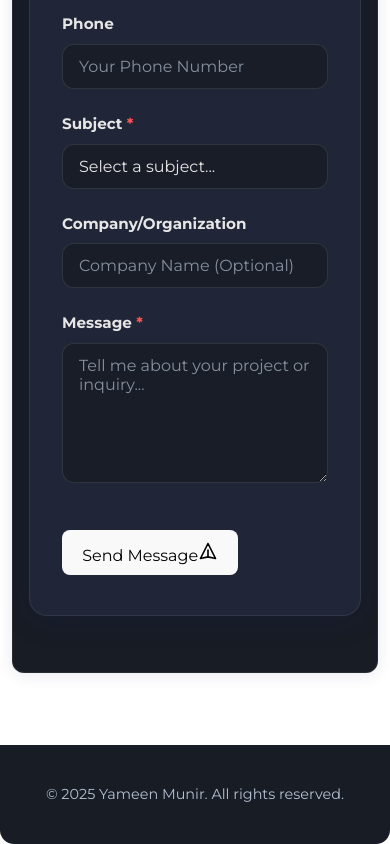
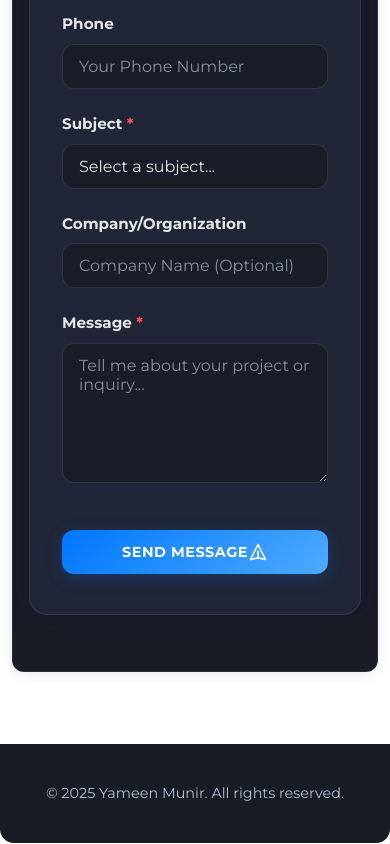
Before and after one commit to YameenMunir/Portfolio-Website, a React (Vite) app: page / in a window 390 px wide. Shown: the part 5580-6424 px from the top of the page. Built offline with nearby package versions, Linux system fonts and the light colour scheme.

Commit message:
feat: implement modern submit button with responsive design and enhanced styling for better user interaction

```diff
--- a/src/App.css
+++ b/src/App.css
@@ -418,10 +418,13 @@ h3 {
   box-shadow: 0 4px 16px rgba(0, 119, 255, 0.25);
   position: relative;
   overflow: hidden;
-  /* Enhanced mobile touch support */
-  min-height: 48px;
-  touch-action: manipulation;
-  -webkit-tap-highlight-color: rgba(78, 170, 255, 0.3);
+  min-width: 140px;
+  width: 100%;
+  display: flex;
+  align-items: center;
+  justify-content: center;
+  text-transform: uppercase;
+  letter-spacing: 0.5px;
 }
 .submit-btn::before {
   content: '';
@@ -430,26 +433,39 @@ h3 {
   left: 50%;
   width: 0;
   height: 0;
-  background: rgba(255, 255, 255, 0.3);
+  background: rgba(255, 255, 255, 0.2);
   border-radius: 50%;
   transform: translate(-50%, -50%);
-  transition: width 0.6s, height 0.6s;
+  transition: all 0.6s cubic-bezier(0.4, 0, 0.2, 1);
+  z-index: 0;
 }
 .submit-btn:hover::before {
   width: 300px;
   height: 300px;
 }
 .submit-btn:hover {
-  transform: translateY(-3px);
+  transform: translateY(-2px);
   box-shadow: 0 8px 25px rgba(0, 119, 255, 0.4);
-}
-
-.submit-btn:disabled {
-  opacity: 0.7;
-  cursor: not-allowed;
-  animation: pulse 1.5s infinite;
-}
-
+  background: linear-gradient(135deg, #0088ff 0%, #5abbff 100%);
+}
+.submit-btn:active {
+  transform: translateY(0);
+  box-shadow: 0 4px 12px rgba(0, 119, 255, 0.3);
+}
+.submit-btn:focus {
+  outline: none;
+  box-shadow: 0 0 0 3px rgba(78, 170, 255, 0.3);
+}
+
+/* Responsive styling for modern submit button */
+@media (max-width: 768px) {
+  .submit-btn {
+    padding: 0.75rem 1.5rem;
+    font-size: 0.9rem;
+  }
+}
+
+/* Success and Error Messages */
 .success-message {
   background: rgba(78, 170, 255, 0.1);
   border: 1px solid #4eaaff;
@@ -1000,6 +1016,68 @@ h3 {
   box-shadow: 0 8px 25px rgba(0, 119, 255, 0.4);
 }
 
+/* Modern Submit Button for Contact Form */
+.modern-submit-btn {
+  background: linear-gradient(135deg, #0077ff 0%, #4eaaff 100%);
+  color: #fff;
+  border: none;
+  border-radius: 12px;
+  padding: 0.875rem 2rem;
+  font-size: 1rem;
+  font-weight: 600;
+  font-family: 'Montserrat', Arial, sans-serif;
+  cursor: pointer;
+  transition: all 0.3s cubic-bezier(0.4, 0, 0.2, 1);
+  box-shadow: 0 4px 16px rgba(0, 119, 255, 0.25);
+  position: relative;
+  overflow: hidden;
+  min-width: 140px;
+  width: 100%;
+  display: flex;
+  align-items: center;
+  justify-content: center;
+  text-transform: uppercase;
+  letter-spacing: 0.5px;
+}
+.modern-submit-btn::before {
+  content: '';
+  position: absolute;
+  top: 50%;
+  left: 50%;
+  width: 0;
+  height: 0;
+  background: rgba(255, 255, 255, 0.2);
+  border-radius: 50%;
+  transform: translate(-50%, -50%);
+  transition: all 0.6s cubic-bezier(0.4, 0, 0.2, 1);
+  z-index: 0;
+}
+.modern-submit-btn:hover::before {
+  width: 300px;
+  height: 300px;
+}
+.modern-submit-btn:hover {
+  transform: translateY(-2px);
+  box-shadow: 0 8px 25px rgba(0, 119, 255, 0.4);
+  background: linear-gradient(135deg, #0088ff 0%, #5abbff 100%);
+}
+.modern-submit-btn:active {
+  transform: translateY(0);
+  box-shadow: 0 4px 12px rgba(0, 119, 255, 0.3);
+}
+.modern-submit-btn:focus {
+  outline: none;
+  box-shadow: 0 0 0 3px rgba(78, 170, 255, 0.3);
+}
+
+/* Responsive styling for modern submit button */
+@media (max-width: 768px) {
+  .modern-submit-btn {
+    padding: 0.75rem 1.5rem;
+    font-size: 0.9rem;
+  }
+}
+
 /* Enhanced Timeline with Animated Dots */
 .timeline-dot {
   position: absolute;
```
